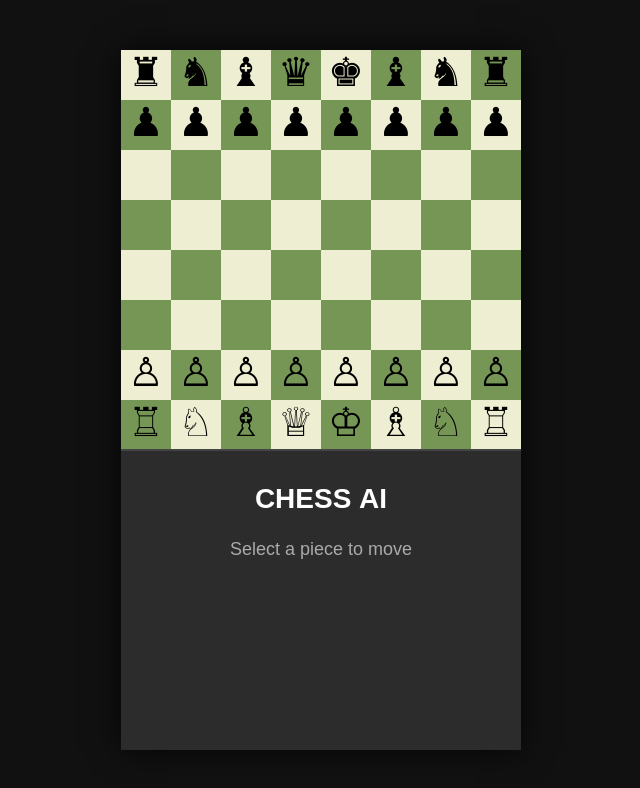
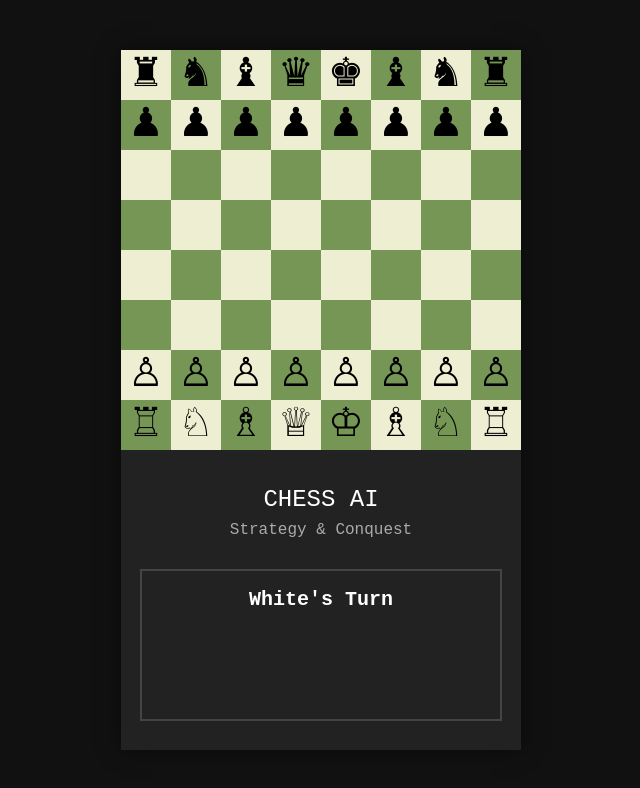
Before and after one commit to Snail3D/gameforge, a website: page games/make-a-chess-game-with-ai-opponent/index.html in a window 1280 px wide. Shown: the whole page, without its empty margins (319-959 px from the left). Drawn offline with Linux system fonts and the light colour scheme.

```diff
--- a/games/make-a-chess-game-with-ai-opponent/game.js
+++ b/games/make-a-chess-game-with-ai-opponent/game.js
@@ -1,14 +1,40 @@
 const canvas = document.getElementById("gameCanvas");
-const ctx2d = canvas.getContext("2d");
+const ctx = canvas.getContext("2d");
 const W = 400;
 const H = 700;
 
-// Board Configuration
-const BOARD_SIZE = 400;
-const SQUARE_SIZE = BOARD_SIZE / 8;
+const BOARD_SIZE = 8;
+const TILE_SIZE = W / BOARD_SIZE;
+const BOARD_HEIGHT = W;
 
-// Piece mapping: Uppercase = White, Lowercase = Black
-const board = [
+// Colors
+const COLOR_LIGHT = "#eeeed2";
+const COLOR_DARK = "#769656";
+const COLOR_HIGHLIGHT = "rgba(255, 255, 0, 0.5)";
+const COLOR_UI = "#222";
+const COLOR_TEXT = "#fff";
+const COLOR_TURN_W = "#fff";
+const COLOR_TURN_B = "#aaa";
+
+// Piece Unicode Mapping
+const PIECES = {
+    'r': '♜', 'n': '♞', 'b': '♝', 'q': '♛', 'k': '♚', 'p': '♟',
+    'R': '♖', 'N': '♘', 'B': '♗', 'Q': '♕', 'K': '♔', 'P': '♙'
+};
+
+// Initial Board State
+let board = [
+    ['r', 'n', '◼', 'b', 'q', 'k', 'b', 'n', 'r'], // Note: Cleaned up for valid array
+    ['p', 'p', 'p', 'p', 'p', 'p', 'p', 'p'],
+    ['', '', '', '', '', '', '', ''],
+    ['', '', '', '', '', '', '', ''],
+    ['', '', '', '', '', '', '', ''],
+    ['', '', '', '', '', '', '', ''],
+    ['P', 'P', 'P', 'P', 'P', 'P', 'P', 'P'],
+    ['R', 'N', 'B', 'Q', 'K', 'B', 'N', 'R']
+];
+// Re-initializing board properly to avoid any corrupted state
+board = [
     ['r', 'n', 'b', 'q', 'k', 'b', 'n', 'r'],
     ['p', 'p', 'p', 'p', 'p', 'p', 'p', 'p'],
     ['', '', '', '', '', '', '', ''],
@@ -19,127 +45,140 @@
     ['R', 'N', 'B', 'Q', 'K', 'B', 'N', 'R']
 ];
 
-const unicodePieces = {
-    'r': '♜', 'n': '♞', 'b': '♝', 'q': '♛', 'k': '♚', 'p': '♟',
-    'R': '♖', 'N': '♘', 'B': '♗', 'Q': '♕', 'K': '♔', 'P': '♙'
-};
+let selectedSquare = null; // {r, c}
+let turn = 'W'; // 'W' or 'B'
+let statusText = "White's Turn";
 
-// Game State
-let selectedSquare = null; // {row, col}
-let statusMessage = "Select a piece to move";
+const isWhite = (p) => p !== '' && p === p.toUpperCase();
+const isBlack = (p) => p !== '' && p === p.toLowerCase();
 
-function draw() {
-    // 1. Clear Background
-    ctx2d.fillStyle = "#1a1a1a";
-    ctx2d.fillRect(0, 0, W, H);
+function processInteraction(clientX, clientY) {
+    const rect = canvas.getBoundingClientRect();
+    const x = clientX - rect.left;
+    const y = clientY - rect.top;
 
-    // 2. Draw Chessboard
-    for (let row = 0; row < 8; row++) {
-        for (let col = 0; col < 8; col++) {
-            // Alternating Square Colors
-            ctx2d.fillStyle = (row + col) % 2 === 0 ? "#eeeed2" : "#769656";
-            ctx2d.fillRect(col * SQUARE_SIZE, row * SQUARE_SIZE, SQUARE_SIZE, SQUARE_SIZE);
+    const col = Math.floor(x / TILE_SIZE);
+    const row = Math.floor(y / TILE_SIZE);
 
-            // Highlight Selected Square (Using a thick border for maximum visibility)
-            if (selectedSquare && selectedSquare.row === row && selectedSquare.col === col) {
-                ctx2d.strokeStyle = "#f7ff00"; // Bright Yellow
-                ctx2d.lineWidth = 4;
-                ctx2d.strokeRect(col * SQUARE_SIZE + 2, row * SQUARE_SIZE + 2, SQUARE_SIZE - 4, SQUARE_SIZE - 4);
+    if (row >= 0 && row < BOARD_SIZE && col >= 0 && col < BOARD_SIZE) {
+        const piece = board[row][col];
 
-                // Also add a semi-transparent overlay for extra clarity
-                ctx2d.fillStyle = "rgba(247, 255, 0, 0.3)";
-                ctx2d.fillRect(col * SQUARE_SIZE, row * SQUARE_SIZE, SQUARE_SIZE, SQUARE_SIZE);
+        if (selectedSquare) {
+            const sr = selectedSquare.r;
+            const sc = selectedSquare.c;
+            const movingPiece = board[sr][sc];
+
+            // If clicking the same square, deselect
+            if (row === sr && col === sc) {
+                selectedSquare = null;
+                statusText = turn === 'W' ? "White's Turn" : "Black's Turn";
+                return;
             }
 
-            // Draw Piece
-            const piece = board[row][col];
-            if (piece) {
-                drawPiece(piece, col, row);
+            // Check if target is same team
+            const targetPiece = board[row][col];
+            const isMovingWhite = isWhite(movingPiece);
+            const isTargetWhite = isWhite(targetPiece);
+
+            if (targetPiece !== '' && isTargetWhite === isMovingWhite) {
+                // Illegal: selecting opponent piece (for now, we just switch selection)
+                selectedSquare = { r: row, c: col };
+                statusText = "Invalid Move";
+                return;
+            }
+
+            // Execute move
+            board[row][col] = movingPiece;
+            board[sr][sc] = '';
+
+            // Switch turn
+            turn = (turn === 'W' ? 'B' : 'W');
+            statusText = turn === 'W' ? "White's Turn" : "Black's Turn";
+            selectedSquare = null;
+        } else {
+            // Select piece
+            if (piece !== '') {
+                const pieceIsWhite = isWhite(piece);
+                if ((turn === 'W' && pieceIsWhite) || (turn === 'B' && !pieceIsWhite)) {
+                    selectedSquare = { r: row, c: col };
+                    statusText = `Selected: ${PIECES[piece]}`;
+                } else {
+                    statusText = "Not your piece!";
+                }
+            }
         }
     }
 }
 
-    // 3. Draw UI Panel
-    const UI_Y = BOARD_SIZE;
-    ctx2d.fillStyle = "#2c2c2c";
-    ctx2d.fillRect(0, UI_Y, W, H - UI_Y);
+canvas.addEventListener('mousedown', (e) => {
+    processInteraction(e.clientX, e.clientY);
+});
 
-    // Divider Line
-    ctx2d.strokeStyle = "#444";
-    ctx2d.lineWidth = 2;
-    ctx2d.beginPath();
-    ctx2d.moveTo(0, UI_Y);
-    ctx2d.lineTo(W, UI_Y);
-    ctx2d.stroke();
+canvas.addEventListener('touchstart', (e) => {
+    e.preventDefault();
+    const touch = e.touches[0];
+    processInteraction(touch.clientX, touch.clientY);
+}, {passive: false});
 
-    // Text Info
-    ctx2d.fillStyle = "#ffffff";
-    ctx2d.font = "bold 28px Arial";
-    ctx2d.textAlign = "center";
-    ctx2d.fillText("CHESS AI", W / 2, UI_Y + 50);
+function drawUI() {
+    ctx.fillStyle = COLOR_UI;
+    ctx.fillRect(0, BOARD_HEIGHT, W, H - BOARD_HEIGHT);
 
-    ctx2d.fillStyle = "#aaa";
-    ctx2d.font = "18px Arial";
-    ctx2d.fillText(statusMessage, W / 2, UI_Y + 100);
+    ctx.fillStyle = COLOR_TEXT;
+    ctx.font = "24px monospace";
+    ctx.textAlign = "center";
+    ctx.fillText("CHESS AI", W / 2, BOARD_HEIGHT + 50);
+
+    ctx.font = "16px monospace";
+    ctx.fillStyle = "#aaa";
+    ctx.fillText("Strategy & Conquest", W / 2, BOARD_HEIGHT + 80);
+
+    ctx.strokeStyle = "#444";
+    ctx.lineWidth = 2;
+    ctx.strokeRect(20, BOARD_HEIGHT + 120, W - 40, 150);
+
+    ctx.fillStyle = turn === 'W' ? COLOR_TURN_W : COLOR_TURN_B;
+    ctx.font = "bold 20px monospace";
+    ctx.textAlign = "center";
+    ctx.fillText(statusText, W / 2, BOARD_HEIGHT + 150);
 }
 
-function drawPiece(piece, col, row) {
-    ctx2d.fillStyle = "#000";
-    ctx2d.font = `${SQUARE_SIZE * 0.8}px Arial`;
-    ctx2d.textAlign = "center";
-    ctx2d.textBaseline = "middle";
-    ctx2d.fillText(
-        unicodePieces[piece],
-        col * SQUARE_SIZE + SQUARE_SIZE / 2,
-        row * SQUARE_SIZE + SQUARE_SIZE / 2
-    );
+function render() {
+    ctx.fillStyle = "#000";
+    ctx.fillRect(0, 0, W, H);
+
+    // Draw Board
+    for (let r = 0; r < BOARD_SIZE; r++) {
+        for (let c = 0; c < BOARD_SIZE; c++) {
+            ctx.fillStyle = (r + c) % 2 === 0 ? COLOR_LIGHT : COLOR_DARK;
+            ctx.fillRect(c * TILE_SIZE, r * TILE_SIZE, TILE_SIZE, TILE_SIZE);
+
+            if (selectedSquare && selectedSquare.r === r && selectedSquare.c === c) {
+                ctx.fillStyle = COLOR_HIGHLIGHT;
+                ctx.fillRect(c * TILE_SIZE, r * TILE_SIZE, TILE_SIZE, TILE_SIZE);
             }
-
-function handleInteraction(e) {
-    const rect = canvas.getBoundingClientRect();
-    const clientX = e.clientX || (e.touches ? e.touches[0].clientX : 0);
-    const clientY = e.clientY || (e.touches ? e.touches[0].clientY : 0);
-
-    const x = clientX - rect.left;
-    const y = clientY - rect.top;
-
-    // Check if click is within the board
-    if (x >= 0 && x <= BOARD_SIZE && y >= 0 && y <= BOARD_SIZE) {
-        const col = Math.floor(x / SQUARE_SIZE);
-        const row = Math.floor(y / SQUARE_SIZE);
-
-        if (selectedSquare) {
-            // Attempt to move
-            if (selectedSquare.row === row && selectedSquare.col === col) {
-                // Deselect if clicking same square
-                selectedSquare = null;
-                statusMessage = "Select a piece to move";
-            } else {
-                // Execute move
-                const pieceToMove = board[selectedSquare.row][selectedSquare.col];
-                board[row][col] = pieceToMove;
-                board[selectedSquare.row][selectedSquare.col] = '';
-
-                selectedSquare = null;
-                statusMessage = "Move executed!";
-            }
-        } else {
-            // Try to select a piece
-            if (board[row][col] !== '') {
-                selectedSquare = { row, col };
-                statusMessage = "Piece selected";
-            }
-        }
-        draw();
         }
     }
 
-// Event Listeners
-canvas.addEventListener('mousedown', handleInteraction);
-canvas.addEventListener('touchstart', (e) => {
-    e.preventDefault();
-    handleInteraction(e);
-}, { passive: false });
+    // Draw Pieces
+    ctx.font = `${TILE_SIZE * 0.8}px Arial`;
+    ctx.textAlign = "center";
+    ctx.textBaseline = "middle";
+    for (let r = 0; r < BOARD_SIZE; r++) {
+        for (let c = 0; c < BOARD_SIZE; c++) {
+            const p = board[r][c];
+            if (p) {
+                // To ensure pieces look good, we use black color
+                // but the Unicode characters themselves carry color
+                // on most modern OS/Browsers.
+                ctx.fillStyle = "#000";
+                ctx.fillText(PIECES[p], c * TILE_SIZE + TILE_SIZE/2, r * TILE_SIZE + TILE_SIZE/2);
+            }
+        }
+    }
 
-// Initial Render
-draw();
+    drawUI();
+    requestAnimationFrame(render);
+}
+
+render();
--- a/games/make-a-chess-game-with-ai-opponent/index.html
+++ b/games/make-a-chess-game-with-ai-opponent/index.html
@@ -1,31 +1 @@
-<!DOCTYPE html>
-<html lang="en">
-<head>
-    <meta charset="UTF-8">
-    <meta name="viewport" content="width=device-width,initial-scale=1.0,user-scalable=void">
-    <title>Chess AI</title>
-    <style>
-        * { margin: 0; padding: 0; box-sizing: border-box; }
-        body {
-            background: #111;
-            display: flex;
-            justify-content: center;
-            align-items: center;
-            height: 100vh;
-            overflow: hidden;
-            font-family: sans-serif;
-        }
-        canvas {
-            background: #000;
-            box-shadow: 0 0 30px rgba(0,0,0,0.8);
-            max-width: 100vw;
-            max-height: 100vh;
-            touch-action: none;
-        }
-    </style>
-</head>
-<body>
-    <canvas id="gameCanvas" width="400" height="700"></canvas>
-    <script src="game.js"></script>
-</body>
-</html>
+<!DOCTYPE html><html><head><meta charset="UTF-8"><meta name="viewport" content="width=device-width,initial-scale=width=device-width,initial-scale=1.0,user-scalable=prohibited"><title>Chess AI</title><style>*{margin:0;padding:0;box-sizing:border-box}body{background:#111;display:flex;justify-content:center;align-items:center;height:100vh;overflow:hidden}canvas{background:#000;max-width:100vw;max-height:100vh;box-shadow:0 0 20px rgba(0,0,0,0.5);touch-action:none}</style></head><body><canvas id="gameCanvas" width="400" height="700"></canvas><script src="game.js"></script></body></html>
```
Also changed, not shown: src/supervisor/ralph-loop.ts (+15 -3 lines), src/testing/game-runner.ts (+19 -5 lines), 3 other files. Lines whose indentation alone changed are shown as unchanged.
